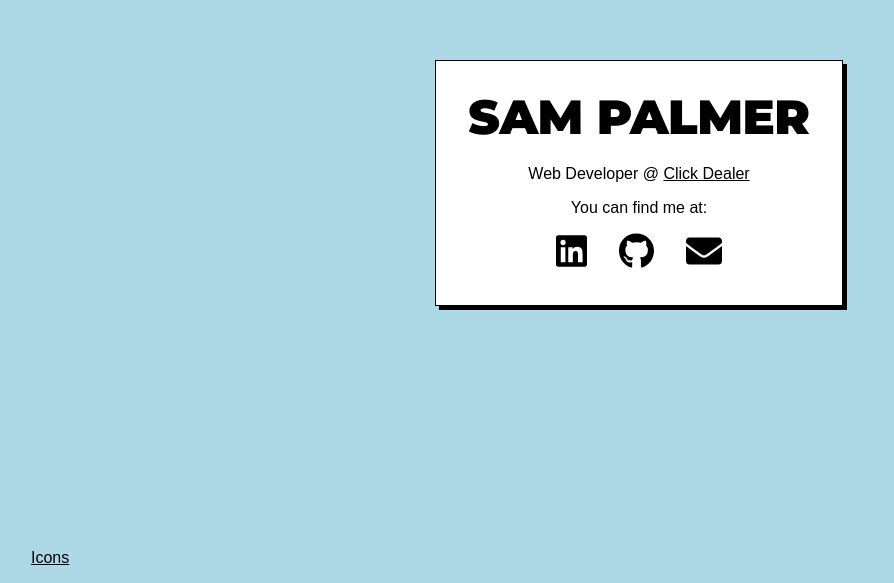
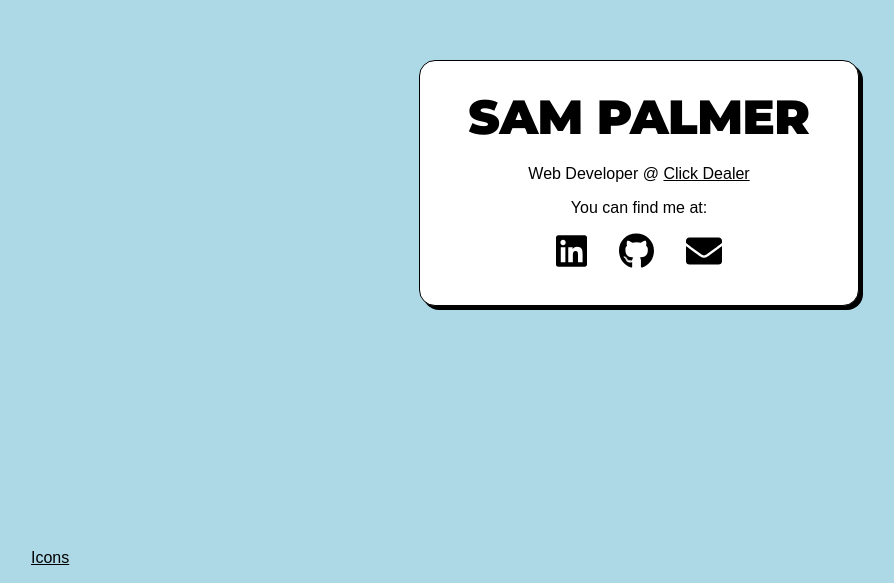
Before and after one commit to samp/samp.github.io, a plain HTML site: page index.html in a window 1280 px wide. Shown: the part 217-800 px from the top of the page, without its empty margins (1-895 px from the left). Drawn offline with Linux system fonts and the light colour scheme.

Commit message:
stye tweaks

```diff
--- a/styles.css
+++ b/styles.css
@@ -18,10 +18,11 @@ body {
 
 section {
     margin: 0 1rem;
-    padding: 2rem;
+    padding: 2rem 3rem;
     background: white;
     box-shadow: 4px 4px 0 #000;
     border: 1px solid #000;
+    border-radius: 1rem;
 }
 
 #home {
```
